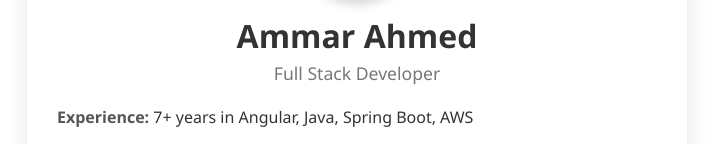
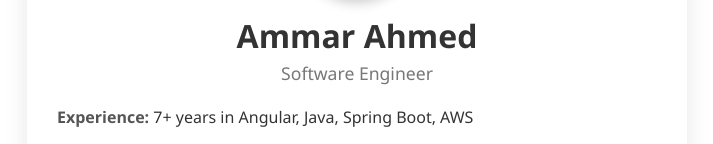
Before and after one commit to Ammar0210/my-bio-app, an Angular app: page / in a window 1280 px wide. Shown: the part 211-355 px from the top of the page, without its empty margins (283-996 px from the left). Built offline with nearby package versions, Linux system fonts and the light colour scheme.

Commit message:
Updated Bio.

```diff
--- a/src/app/basic-information/basic-information.html
+++ b/src/app/basic-information/basic-information.html
@@ -2,7 +2,7 @@
   <div class="profile-header">
     <img src="https://i.imgur.com/1XqR45X.png" alt="Profile" class="profile-pic" />
     <h1 class="name">Ammar Ahmed</h1>
-    <p class="title">Full Stack Developer</p>
+    <p class="title">Software Engineer</p>
   </div>
 
   <div class="bio-content">
```
